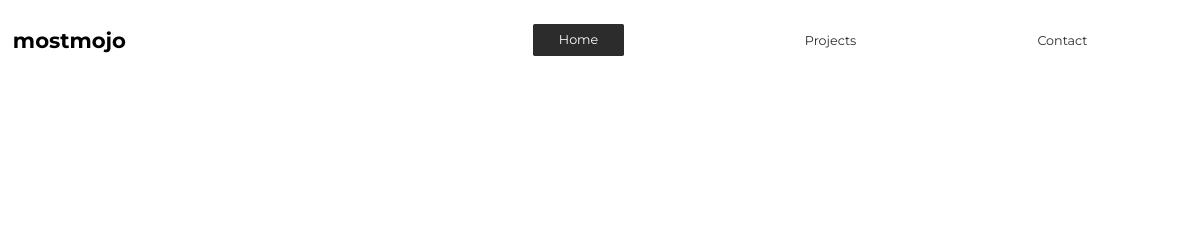
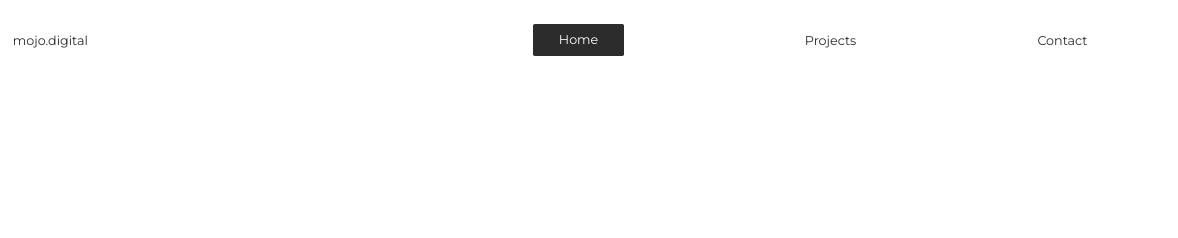
Before and after one commit to mostmojo/folio, a plain HTML site: page index.html in a window 1280 px wide. Shown: the top 238 px of the page, 102-1280 px from the left. Drawn offline with Linux system fonts and the light colour scheme.

Commit message:
Change logo text

```diff
--- a/index.html
+++ b/index.html
@@ -16,7 +16,7 @@
 			<nav>
 				<div class="logo">
 					<img src="./icons/code.svg" alt="logo" />
-					<h1>mostmojo</h1>
+					<h1>mojo.digital</h1>
 				</div>
 				<ul>
 					<li><a href="/" class="active">Home</a></li>
--- a/styles/_intro.scss
+++ b/styles/_intro.scss
@@ -13,6 +13,9 @@ nav {
 		flex: 1 1 10rem;
 		h1 {
 			margin: 2rem;
+			font-size: 1.5rem;
+			font-weight: 400;
+			color: #2c2c2c;
 		}
 		img {
 			height: 4rem;
```
Also changed, not shown: styles/styles.css, 1 other file.
